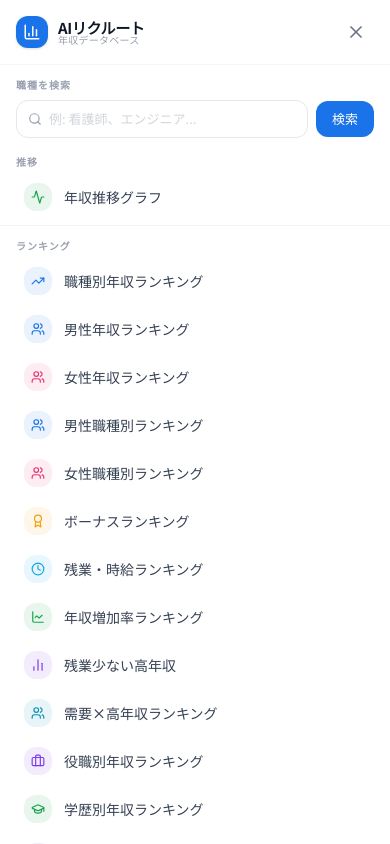
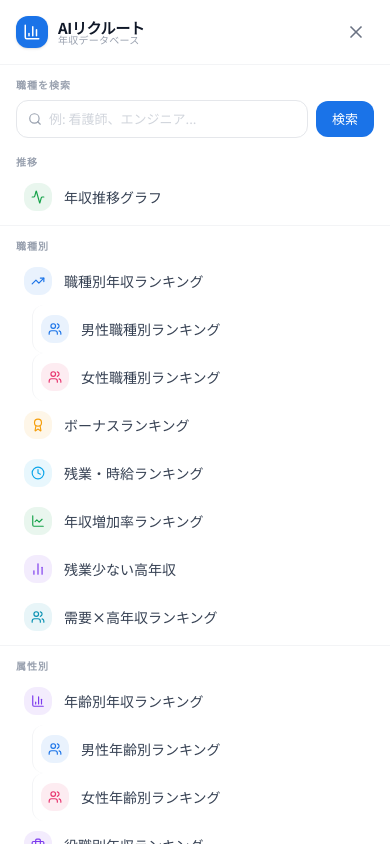
Before and after one commit to tky2au700/aichi-recruit, a Next.js app: page / in a window 390 px wide. Both pictures are taken after a click on the button "メニューを開く". Shown: the top 844 px of the page. Built offline with nearby package versions, Linux system fonts and the light colour scheme.

Commit message:
refactor: revamp rankingItems to group structure
Change rankingItems to group format and update mega menu rendering

```diff
--- a/components/nav.tsx
+++ b/components/nav.tsx
@@ -32,97 +32,32 @@ const industryQuickLinks = [
   { href: '/salary/industry/%EF%BC%B0%E5%8C%BB%E7%99%82%EF%BC%8C%E7%A6%8F%E7%A5%89', label: '医療・福祉', icon: HeartPulse,  color: '#e8336d' },
 ]
 
-const rankingItems = [
+type RankingItem = { href: string; label: string; description: string; icon: React.ElementType; color: string; sub?: boolean }
+type RankingGroup = { heading: string; items: RankingItem[] }
+
+const rankingGroups: RankingGroup[] = [
   {
-    href: '/salary/ranking/occupation',
-    label: '職種別年収ランキング',
-    description: '全職種の年収を一覧',
-    icon: TrendingUp,
-    color: '#1a73e8',
+    heading: '職種別',
+    items: [
+      { href: '/salary/ranking/occupation',             label: '職種別年収ランキング',   description: '全職種の年収を一覧',             icon: TrendingUp, color: '#1a73e8' },
+      { href: '/salary/ranking/occupation?sex=male',    label: '男性職種別ランキング',   description: '男性労働者の職種別年収',         icon: Users,      color: '#1a73e8', sub: true },
+      { href: '/salary/ranking/occupation?sex=female',  label: '女性職種別ランキング',   description: '女性労働者の職種別年収',         icon: Users,      color: '#e8336d', sub: true },
+      { href: '/salary/ranking/occupation?sort=annual_bonus', label: 'ボーナスランキング', description: '年間賞与額が多い職種',         icon: Award,      color: '#f59e0b' },
+      { href: '/salary/ranking/overtime-wage',          label: '残業・時給ランキング',   description: '残業時間・時給換算のランキング', icon: Clock,      color: '#0ea5e9' },
+      { href: '/salary/ranking/growth',                 label: '年収増加率ランキング',   description: '過去数年で最も伸びた職種',       icon: LineChart,  color: '#16a34a' },
+      { href: '/salary/ranking/high-income-low-overtime',     label: '残業少ない高年収',  description: '月10時間以下残業で高年収',       icon: BarChart2,  color: '#7c3aed' },
+      { href: '/salary/ranking/high-income-large-workforce',  label: '需要×高年収ランキング', description: '労働者数が多く年収も高い職種', icon: Users,     color: '#0891b2' },
+    ],
   },
   {
-    href: '/salary/ranking/male',
-    label: '男性年収ランキング',
-    description: '男性の年齢階級別年収ランキング',
-    icon: Users,
-    color: '#1a73e8',
-  },
-  {
-    href: '/salary/ranking/female',
-    label: '女性年収ランキング',
-    description: '女性の年齢階級別年収ランキング',
-    icon: Users,
-    color: '#e8336d',
-  },
-  {
-    href: '/salary/ranking/occupation?sex=male',
-    label: '男性職種別ランキング',
-    description: '男性労働者の職種別年収ランキング',
-    icon: Users,
-    color: '#1a73e8',
-  },
-  {
-    href: '/salary/ranking/occupation?sex=female',
-    label: '女性職種別ランキング',
-    description: '女性労働者の職種別年収ランキング',
-    icon: Users,
-    color: '#e8336d',
-  },
-  {
-    href: '/salary/ranking/occupation?sort=annual_bonus',
-    label: 'ボーナスランキング',
-    description: '年間賞与額が多い職種',
-    icon: Award,
-    color: '#f59e0b',
-  },
-  {
-    href: '/salary/ranking/overtime-wage',
-    label: '残業・時給ランキング',
-    description: '残業時間・時給換算のランキング',
-    icon: Clock,
-    color: '#0ea5e9',
-  },
-  {
-    href: '/salary/ranking/growth',
-    label: '年収増加率ランキング',
-    description: '過去数年で最も伸びた職種',
-    icon: LineChart,
-    color: '#16a34a',
-  },
-  {
-    href: '/salary/ranking/high-income-low-overtime',
-    label: '残業少ない高年収',
-    description: '月10時間以下残業で高年収',
-    icon: BarChart2,
-    color: '#7c3aed',
-  },
-  {
-    href: '/salary/ranking/high-income-large-workforce',
-    label: '需要×高年収ランキング',
-    description: '労働者数が多く年収も高い職種',
-    icon: Users,
-    color: '#0891b2',
-  },
-  {
-    href: '/salary/ranking/role',
-    label: '役職別年収ランキング',
-    description: '部長・課長など役職別の年収比較',
-    icon: Briefcase,
-    color: '#7c3aed',
-  },
-  {
-    href: '/salary/ranking/education',
-    label: '学歴別年収ランキング',
-    description: '高卒・大卒・大学院卒の年収比較',
-    icon: GraduationCap,
-    color: '#16a34a',
-  },
-  {
-    href: '/salary/ranking/age-group',
-    label: '年齢階級別年収ランキング',
-    description: '10代〜70代の年齢帯別年収比較',
-    icon: BarChart3,
-    color: '#7c3aed',
+    heading: '属性別',
+    items: [
+      { href: '/salary/ranking/age-group',   label: '年齢別年収ランキング',   description: '10代〜70代の年齢帯別年収比較',     icon: BarChart3,      color: '#7c3aed' },
+      { href: '/salary/ranking/male',        label: '男性年齢別ランキング',   description: '男性の年齢階級別年収ランキング',   icon: Users,          color: '#1a73e8', sub: true },
+      { href: '/salary/ranking/female',      label: '女性年齢別ランキング',   description: '女性の年齢階級別年収ランキング',   icon: Users,          color: '#e8336d', sub: true },
+      { href: '/salary/ranking/role',        label: '役職別年収ランキング',   description: '部長・課長など役職別の年収比較',   icon: Briefcase,      color: '#7c3aed' },
+      { href: '/salary/ranking/education',   label: '学歴別年収ランキング',   description: '高卒・大卒・大学院卒の年収比較',   icon: GraduationCap,  color: '#16a34a' },
+    ],
   },
 ]
 
@@ -248,35 +183,37 @@ function NavInner() {
 
                   <div className="relative bg-white border border-gray-200 rounded-2xl shadow-xl overflow-hidden">
 
-                    {/* ランキング一覧 */}
-                    <div className="px-5 pt-4 pb-2">
-                      <p className="text-[10px] font-semibold text-gray-400 uppercase tracking-widest">ランキング</p>
-                    </div>
-                    <div className="grid grid-cols-2 gap-0.5 px-3 pb-3">
-                      {rankingItems.map(({ href, label, description, icon: Icon, color }) => (
+                    {/* ランキング一覧（グループ別） */}
+                    <div className="grid grid-cols-2 divide-x divide-gray-100 px-0 pb-3 pt-3">
+                      {rankingGroups.map(group => (
+                        <div key={group.heading} className="px-3">
+                          <p className="text-[10px] font-semibold text-gray-400 uppercase tracking-widest px-2 pb-1.5">{group.heading}</p>
+                          {group.items.map(({ href, label, description, icon: Icon, color, sub }) => (
                             <Link
                               key={href}
                               href={href}
                               onClick={() => setMegaOpen(false)}
-                          className={`flex items-start gap-3 px-3 py-2.5 rounded-xl transition-colors group ${
+                              className={`flex items-start gap-2.5 px-2 py-2 rounded-xl transition-colors group ${
                                 fullPath === href ? 'bg-blue-50' : 'hover:bg-gray-50'
-                          }`}
+                              } ${sub ? 'ml-3 border-l border-gray-100' : ''}`}
                             >
                               <div
-                            className="w-8 h-8 rounded-lg flex items-center justify-center shrink-0 mt-0.5"
+                                className="w-7 h-7 rounded-lg flex items-center justify-center shrink-0 mt-0.5"
                                 style={{ background: `${color}18` }}
                               >
-                            <Icon className="w-4 h-4" style={{ color }} />
+                                <Icon className="w-3.5 h-3.5" style={{ color }} />
                               </div>
                               <div className="min-w-0">
-                            <p className={`text-[13px] font-medium leading-snug group-hover:text-[#1a73e8] transition-colors ${
+                                <p className={`text-[12px] font-medium leading-snug group-hover:text-[#1a73e8] transition-colors ${
                                   fullPath === href ? 'text-[#1a73e8]' : 'text-gray-800'
                                 }`}>
                                   {label}
                                 </p>
-                            <p className="text-[11px] text-gray-400 mt-0.5 leading-tight">{description}</p>
+                                <p className="text-[10px] text-gray-400 mt-0.5 leading-tight">{description}</p>
                               </div>
                             </Link>
+                          ))}
+                        </div>
                       ))}
                     </div>
 
@@ -464,15 +401,16 @@ function NavInner() {
               <span className="text-sm text-gray-700 font-medium">年収推移グラフ</span>
             </Link>
           </div>
-          {/* ランキング */}
-          <div className="border-t border-gray-100 px-4 pt-3 pb-1">
-            <p className="text-[10px] font-semibold text-gray-400 uppercase tracking-widest mb-1">ランキング</p>
-            {rankingItems.map(({ href, label, icon: Icon, color }) => (
+          {/* ランキング（グループ別） */}
+          {rankingGroups.map(group => (
+            <div key={group.heading} className="border-t border-gray-100 px-4 pt-3 pb-1">
+              <p className="text-[10px] font-semibold text-gray-400 uppercase tracking-widest mb-1">{group.heading}</p>
+              {group.items.map(({ href, label, icon: Icon, color, sub }) => (
                 <Link
                   key={href}
                   href={href}
                   onClick={() => setMobileOpen(false)}
-                className="flex items-center gap-3 px-2 py-2.5 rounded-lg hover:bg-gray-50 transition-colors"
+                  className={`flex items-center gap-3 px-2 py-2.5 rounded-lg hover:bg-gray-50 transition-colors ${sub ? 'ml-4 border-l border-gray-100' : ''}`}
                 >
                   <div className="w-7 h-7 rounded-lg flex items-center justify-center shrink-0" style={{ background: `${color}18` }}>
                     <Icon className="w-3.5 h-3.5" style={{ color }} />
@@ -481,6 +419,7 @@ function NavInner() {
                 </Link>
               ))}
             </div>
+          ))}
           {/* 産業別ランキング */}
           <div className="border-t border-gray-100 px-4 pt-3 pb-2">
             <p className="text-[10px] font-semibold text-gray-400 uppercase tracking-widest mb-1">産業別</p>
```
Lines whose indentation alone changed are shown as unchanged.
